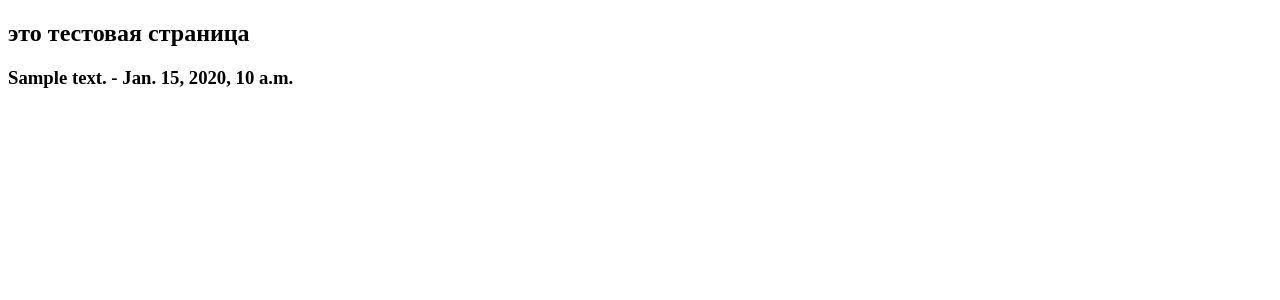
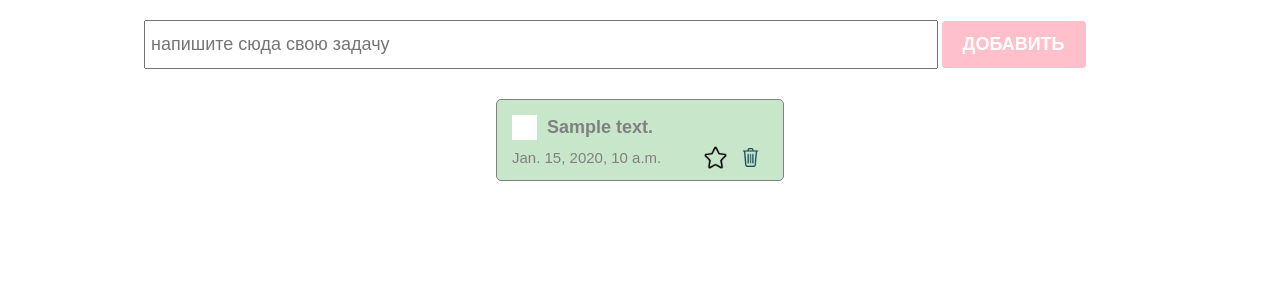
Before and after one commit to rufina888/todopy, a Django app: template main/templates/test.html in a window 1280 px wide. Shown: the top 300 px of the page. Run offline with Django 3.2, Linux system fonts and the light colour scheme; the template is opened without the code that fills it: most values are stand-ins (such as "Sample title", 1, 10 or a date in 2020).

Commit message:
added  todo list with text and date in test page

```diff
--- a/main/templates/test.html
+++ b/main/templates/test.html
@@ -1,14 +1,41 @@
+ {% load static %}
  <!DOCTYPE html>
 <html lang "en">
 <head>
 <meta charset="UTF-8">
-<meta name="viewport" content="width=device-width, initial-scale=1.0">
-<title>Document</title>
+<title>todo</title>
+<!-- <link rel="stylesheet" href=./styles/style.css> -->
+<link rel="stylesheet" href="{% static 'styles/style.css' %}">
+<!-- <link rel="stylesheet" href=./styles/checkbox.css> -->
+<link rel="stylesheet" href="{% static 'styles/checkbox.css' %}">
 </head>
+
 <body>
-    <h2>это тестовая страница</h2>
-    {% for todo in todo_list %}
-       <h3> {{ todo.text }} - {{ todo.created_at }} </h3>
-    {% endfor %}
+    <section>
+        <div class="create_container">
+            <input type="text" class="create_input" placeholder="напишите сюда свою задачу"/>
+            <button class="create_button">Добавить</button>
+        </div>
+        <div class="todo_container">
+        {% for todo in todo_list %}
+            <div class="todo_item">
+                <div class="todo_item_header">
+                    <label class="checkbox_container">
+                        <input type="checkbox"/>
+                        <span class="checkmark"></span>
+                    </label>
+                    <h4>{{ todo.text }}</h4>
+                </div>
+                <div class="todo_item_footer">
+                    <p>{{ todo.created_at }}</p>
+                    <div class="action_buttons">
+                        <img src="./icons/star.png">
+                        <img src="./icons/basket.png">
+                    </div>
+                </div>
+            </div>
+            {% endfor %}
+        </div>
+    </section>
     </body>
     </html>
```
